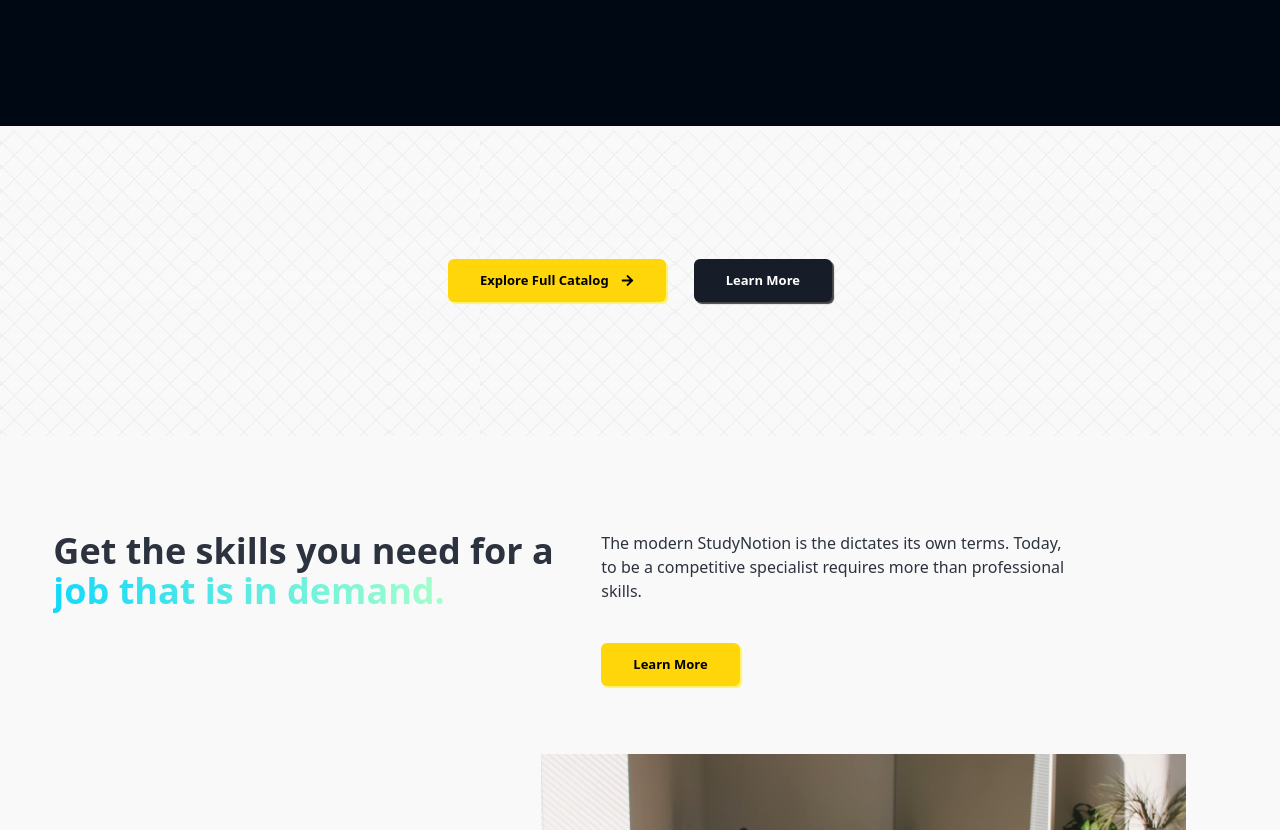
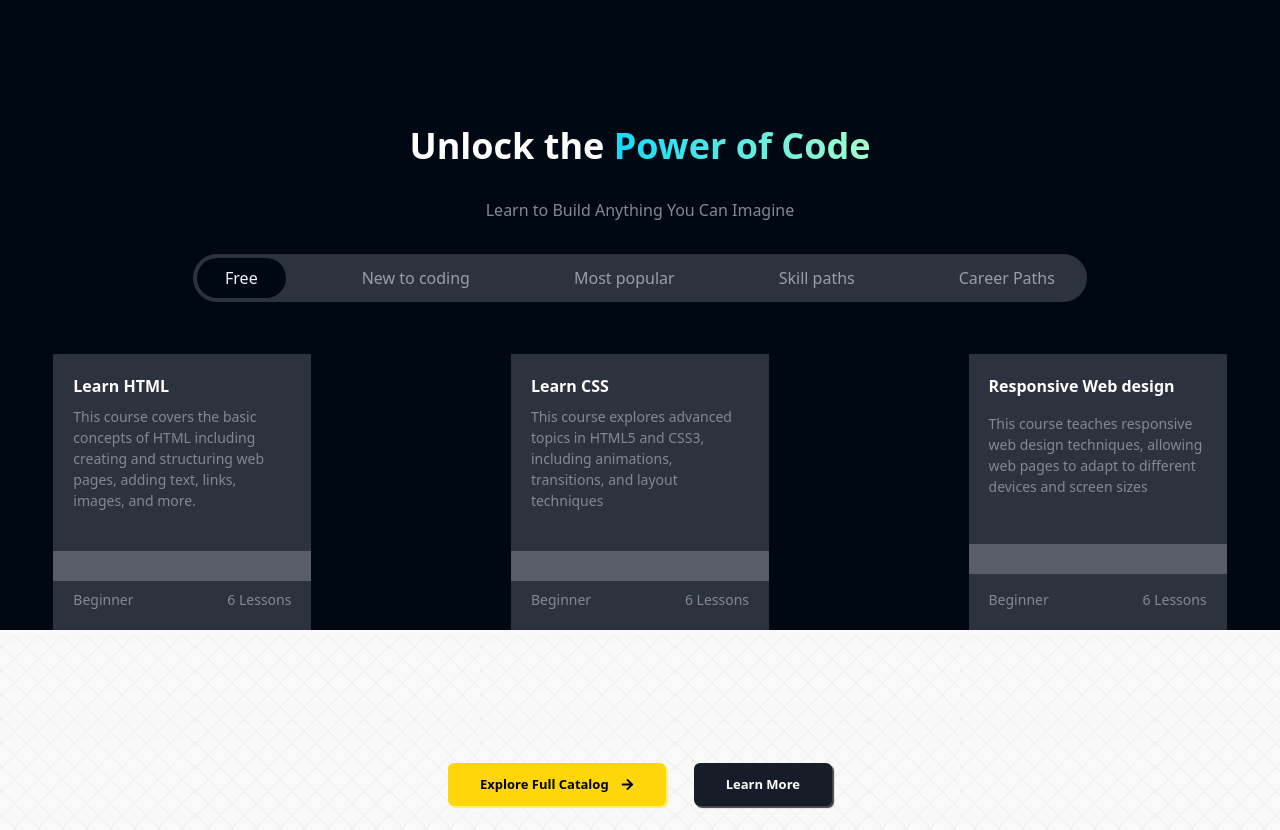
Before and after one commit to AtulSinghAtul/StudyNotion-Mega-Project, a React (Create React App) app: page / in a window 1280 px wide. Shown: the part 1440-2270 px from the top of the page. Built offline with nearby package versions, Linux system fonts and the light colour scheme.

Commit message:
working on home page

```diff
--- a/src/App.css
+++ b/src/App.css
@@ -38,3 +38,8 @@
 .homepage_bg {
   background-image: url("../src/assets/Images/bghome.svg");
 }
+
+.border-dotted {
+  border-top-style: dashed;
+  border-color: #12d8fa;
+}
--- /dev/null
+++ b/src/components/common/Footer.jsx
@@ -0,0 +1,7 @@
+import React from "react";
+
+const Footer = () => {
+  return <div>Footer</div>;
+};
+
+export default Footer;
--- /dev/null
+++ b/src/components/core/HomePage/CourseCard.jsx
@@ -0,0 +1,24 @@
+import React from "react";
+
+const CourseCard = ({ cardData, currentCard, setCurrentCard }) => {
+  return (
+    <div
+      className={` ${
+        currentCard === "Learn HTML" ? "bg-richblack-700 " : "bg-richblack-100"
+      } flex flex-col items-start justify-between gap-2 w-[22%] py-5`}
+    >
+      <div className="font-semibold text-white px-5 "> {cardData.heading}</div>
+      <p className="text-richblack-300 text-[14px] pb-8 px-5">
+        {cardData.description}
+      </p>
+      <div className="w-[100%] h-[30px] bg-richblack-500 border-dotted"></div>
+
+      <div className="flex flex-row items-start justify-between gap-2 px-5 w-[100%] text-[14px] text-richblack-300">
+        <p>{cardData.level}</p>
+        <p>{cardData.lessionNumber} Lessons</p>
+      </div>
+    </div>
+  );
+};
+
+export default CourseCard;
--- /dev/null
+++ b/src/components/core/HomePage/ExploreMore.jsx
@@ -0,0 +1,73 @@
+import React, { useState } from "react";
+import { HomePageExplore } from "../../../data/homepage-explore";
+import HighlightText from "./HighlightText";
+import CourseCard from "./CourseCard";
+
+const tabName = [
+  "Free",
+  "New to coding",
+  "Most popular",
+  "Skill paths",
+  "Career Paths",
+];
+const ExploreMore = () => {
+  const [currentTab, setCurrentTab] = useState(tabName[0]);
+  const [courses, setCourses] = useState(HomePageExplore[0].courses);
+  const [currentCard, setCurrentCard] = useState(
+    HomePageExplore[0].courses[0].heading
+  );
+
+  const setMyCards = (value) => {
+    setCurrentTab(value);
+    const result = HomePageExplore.filter((course) => {
+      return course.tag === value;
+    });
+    setCourses(result[0].courses);
+    setCurrentCard(result[0].courses[0].heading);
+  };
+
+  return (
+    <div className="flex flex-col justify-center items-center gap-8">
+      <div className="text-4xl font-semibold text-center">
+        Unlock the <HighlightText text={"Power of Code"} />
+      </div>
+      <p className="text-richblack-300 text-center text-[16px]  ">
+        Learn to Build Anything You Can Imagine
+      </p>
+
+      <div className="flex flex-row items-center justify-center gap-12 bg-richblack-700 px-1 py-1 mb-5 rounded-full border-richblack-100">
+        {tabName.map((element, index) => {
+          return (
+            <div
+              onClick={setMyCards}
+              key={index}
+              className={`${
+                currentTab === element
+                  ? "bg-richblack-900 text-richblack-5 font-medium "
+                  : "text-richblack-200"
+              } rounded-full transition-all duration-200 cursor-pointer hover:bg-richblack-900 hover:text-richblack-5 px-7 py-2 flex flex-row items-center justify-center`}
+            >
+              {element}
+            </div>
+          );
+        })}
+      </div>
+
+      {/* course card ka group */}
+      <div className="abcolute flex flex-row gap-10 justify-between w-full">
+        {courses.map((element, index) => {
+          return (
+            <CourseCard
+              key={index}
+              cardData={element}
+              currentCard={currentCard}
+              setCurrentCard={setCurrentCard}
+            />
+          );
+        })}
+      </div>
+    </div>
+  );
+};
+
+export default ExploreMore;
--- a/src/pages/Home.jsx
+++ b/src/pages/Home.jsx
@@ -8,6 +8,7 @@
 import TimeLineSection from "../components/core/HomePage/TimelineSection";
 import LearningLanguageSection from "../components/core/HomePage/LearningLanguageSection";
 import InstructorSection from "../components/core/HomePage/InstructorSection";
+import ExploreMore from "../components/core/HomePage/ExploreMore";
 
 const Home = () => {
   return (
@@ -49,7 +50,7 @@
           <div className="mx-3 my-20  video-background-shadow  h-fit ">
             {/* left/top- blueshadow, right/bottom- white shadow */}
 
-            <video muted loop autoplay className="video-shadow ">
+            <video muted loop autoPlay className="video-shadow ">
               <source src={Banner} type="video/mp4" />
             </video>
           </div>
@@ -113,6 +114,8 @@
               codeColor={"text-yellow-50"}
             />
           </div>
+
+          <ExploreMore />
         </div>
 
         {/* section 2 */}
@@ -161,7 +164,6 @@
         </div>
 
         {/* section 3 */}
-
         <div
           className="flex flex-col items-center justify-between gap-8 w-11/12 max-w-maxContent mx-auto
          bg-richblack-900 text-white first-letter"
```
